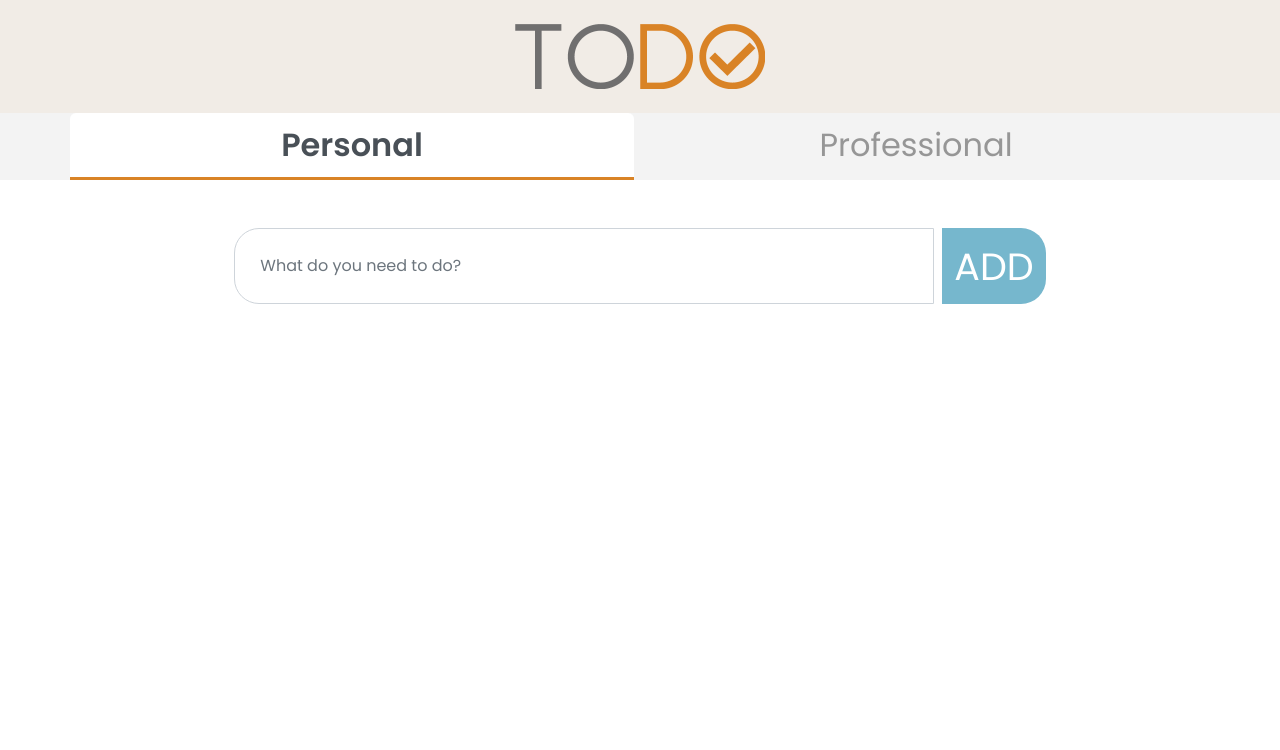
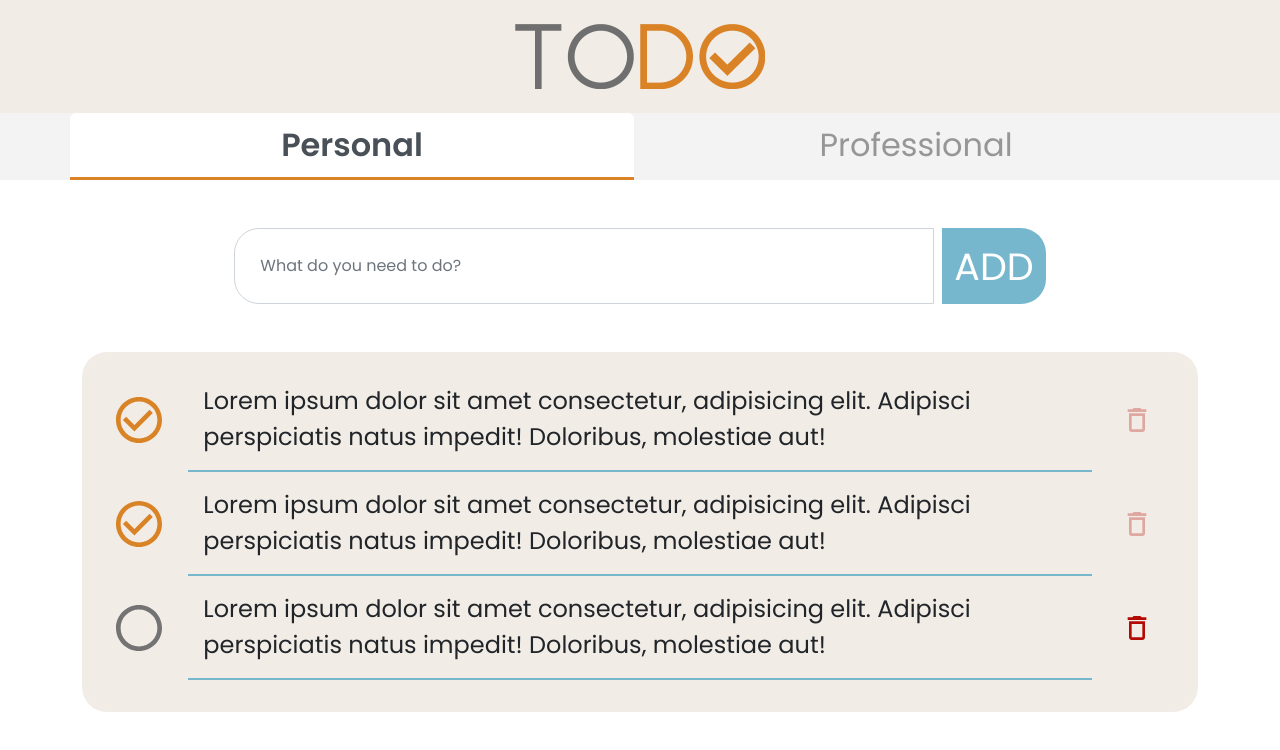
Before and after one commit to ilia-bielousov/toDoReactClasses_frontend, a React (Create React App) app in the folder my-app/: page / in a window 1280 px wide. Shown: the top 750 px of the page. Built offline with nearby package versions, Linux system fonts and the light colour scheme.

Commit message:
created Component AppList

```diff
--- a/my-app/src/components/app/App.js
+++ b/my-app/src/components/app/App.js
@@ -2,6 +2,7 @@ import { Component } from 'react';
 import AppHeader from '../appHeader/AppHeader';
 import AppNav from '../appNav/AppNav';
 import AppForm from '../appForm/AppForm';
+import AppList from '../appList/AppList';
 import './App.scss';
 
 class App extends Component {
@@ -19,6 +20,7 @@ class App extends Component {
         <AppHeader />
         <AppNav />
         <AppForm />
+        <AppList />
       </div>
     );
   }
--- a/my-app/src/components/appList/AppList.js
+++ b/my-app/src/components/appList/AppList.js
@@ -0,0 +1,144 @@
+import { Component } from "react";
+import { Container, Row, Col } from "react-bootstrap";
+import './AppList.scss';
+
+class AppList extends Component {
+  constructor(props) {
+    super(props);
+  }
+
+  render() {
+    return (
+      <Container>
+        <div className="main__list list p-3 mb-4">
+          <Row>
+            <ul className="list__inner">
+              <li className="list__item d-flex align-items-center">
+                <Col sm={1} xs={2} className="d-grid">
+                  <span class="list__done">
+                    <svg width="64" height="64" viewBox="0 0 64 64" fill="none" xmlns="http://www.w3.org/2000/svg">
+                      <g clip-path="url(#clip0_116_188)">
+                        <path
+                          d="M38.557 21.834L23.4 36.991L15.143 28.757L11.9 32L23.4 43.5L41.8 25.1L38.557 21.834ZM28 9C15.304 9 5 19.304 5 32C5 44.696 15.304 55 28 55C40.696 55 51 44.696 51 32C51 19.304 40.696 9 28 9ZM28 50.4C17.834 50.4 9.6 42.166 9.6 32C9.6 21.834 17.834 13.6 28 13.6C38.166 13.6 46.4 21.834 46.4 32C46.4 42.166 38.166 50.4 28 50.4Z"
+                          fill="#D98326" />
+                      </g>
+                      <defs>
+                        <clipPath id="clip0_116_188">
+                          <rect width="64" height="64" fill="white" />
+                        </clipPath>
+                      </defs>
+                    </svg>
+                  </span>
+                </Col>
+                <Col sm={10} xs={8} className="d-grid">
+                  <p class="list__text">
+                    Lorem ipsum dolor sit amet consectetur, adipisicing elit. Adipisci perspiciatis natus impedit!
+                    Doloribus, molestiae aut!
+                  </p>
+                </Col>
+                <Col sm={1} xs={2} className="d-grid">
+                  <span class="list__delete">
+                    <svg width="32" height="32" viewBox="0 0 32 32" fill="none" xmlns="http://www.w3.org/2000/svg">
+                      <g opacity="0.3" clip-path="url(#clip0_116_185)">
+                        <path
+                          d="M7.99999 25.3333C7.99999 26.8 9.19999 28 10.6667 28H21.3333C22.8 28 24 26.8 24 25.3333V9.33333H7.99999V25.3333ZM10.6667 12H21.3333V25.3333H10.6667V12ZM20.6667 5.33333L19.3333 4H12.6667L11.3333 5.33333H6.66666V8H25.3333V5.33333H20.6667Z"
+                          fill="#B30B04" />
+                      </g>
+                      <defs>
+                        <clipPath id="clip0_116_185">
+                          <rect width="32" height="32" fill="white" />
+                        </clipPath>
+                      </defs>
+                    </svg>
+                  </span>
+                </Col>
+              </li>
+              <li className="list__item d-flex align-items-center">
+                <Col sm={1} xs={2} className="d-grid">
+                  <span class="list__done">
+                    <svg width="64" height="64" viewBox="0 0 64 64" fill="none" xmlns="http://www.w3.org/2000/svg">
+                      <g clip-path="url(#clip0_116_188)">
+                        <path
+                          d="M38.557 21.834L23.4 36.991L15.143 28.757L11.9 32L23.4 43.5L41.8 25.1L38.557 21.834ZM28 9C15.304 9 5 19.304 5 32C5 44.696 15.304 55 28 55C40.696 55 51 44.696 51 32C51 19.304 40.696 9 28 9ZM28 50.4C17.834 50.4 9.6 42.166 9.6 32C9.6 21.834 17.834 13.6 28 13.6C38.166 13.6 46.4 21.834 46.4 32C46.4 42.166 38.166 50.4 28 50.4Z"
+                          fill="#D98326" />
+                      </g>
+                      <defs>
+                        <clipPath id="clip0_116_188">
+                          <rect width="64" height="64" fill="white" />
+                        </clipPath>
+                      </defs>
+                    </svg>
+                  </span>
+                </Col>
+                <Col sm={10} xs={8} className="d-grid">
+                  <p class="list__text">
+                    Lorem ipsum dolor sit amet consectetur, adipisicing elit. Adipisci perspiciatis natus impedit!
+                    Doloribus, molestiae aut!
+                  </p>
+                </Col>
+                <Col sm={1} xs={2} className="d-grid">
+                  <span class="list__delete">
+                    <svg width="32" height="32" viewBox="0 0 32 32" fill="none" xmlns="http://www.w3.org/2000/svg">
+                      <g opacity="0.3" clip-path="url(#clip0_116_185)">
+                        <path
+                          d="M7.99999 25.3333C7.99999 26.8 9.19999 28 10.6667 28H21.3333C22.8 28 24 26.8 24 25.3333V9.33333H7.99999V25.3333ZM10.6667 12H21.3333V25.3333H10.6667V12ZM20.6667 5.33333L19.3333 4H12.6667L11.3333 5.33333H6.66666V8H25.3333V5.33333H20.6667Z"
+                          fill="#B30B04" />
+                      </g>
+                      <defs>
+                        <clipPath id="clip0_116_185">
+                          <rect width="32" height="32" fill="white" />
+                        </clipPath>
+                      </defs>
+                    </svg>
+                  </span>
+                </Col>
+              </li>
+              <li className="list__item d-flex align-items-center">
+                <Col sm={1} xs={2} className="d-grid">
+                  <span class="list__done">
+                    <svg width="64" height="64" viewBox="0 0 64 64" fill="none" xmlns="http://www.w3.org/2000/svg">
+                      <g clip-path="url(#clip0_117_236)">
+                        <path
+                          d="M28 9C15.304 9 5 19.304 5 32C5 44.696 15.304 55 28 55C40.696 55 51 44.696 51 32C51 19.304 40.696 9 28 9ZM28 50.4C17.834 50.4 9.6 42.166 9.6 32C9.6 21.834 17.834 13.6 28 13.6C38.166 13.6 46.4 21.834 46.4 32C46.4 42.166 38.166 50.4 28 50.4Z"
+                          fill="#737373" />
+                      </g>
+                      <defs>
+                        <clipPath id="clip0_117_236">
+                          <rect width="64" height="64" fill="white" />
+                        </clipPath>
+                      </defs>
+                    </svg>
+                  </span>
+                </Col>
+                <Col sm={10} xs={8} className="d-grid">
+                  <p class="list__text">
+                    Lorem ipsum dolor sit amet consectetur, adipisicing elit. Adipisci perspiciatis natus impedit!
+                    Doloribus, molestiae aut!
+                  </p>
+                </Col>
+                <Col sm={1} xs={2} className="d-grid">
+                  <span class="list__delete">
+                    <svg width="32" height="32" viewBox="0 0 32 32" fill="none" xmlns="http://www.w3.org/2000/svg">
+                      <g opacity="1" clip-path="url(#clip0_116_185)">
+                        <path
+                          d="M7.99999 25.3333C7.99999 26.8 9.19999 28 10.6667 28H21.3333C22.8 28 24 26.8 24 25.3333V9.33333H7.99999V25.3333ZM10.6667 12H21.3333V25.3333H10.6667V12ZM20.6667 5.33333L19.3333 4H12.6667L11.3333 5.33333H6.66666V8H25.3333V5.33333H20.6667Z"
+                          fill="#B30B04" />
+                      </g>
+                      <defs>
+                        <clipPath id="clip0_116_185">
+                          <rect width="32" height="32" fill="white" />
+                        </clipPath>
+                      </defs>
+                    </svg>
+                  </span>
+                </Col>
+              </li>
+            </ul>
+          </Row>
+        </div>
+      </Container>
+    );
+  }
+}
+
+export default AppList;
--- a/my-app/src/components/appList/AppList.scss
+++ b/my-app/src/components/appList/AppList.scss
@@ -0,0 +1,36 @@
+@import '../settings';
+
+.list {
+
+  border-radius: 25px;
+  background-color: $bg_main;
+
+  &__done {
+    justify-self: center;
+  }
+
+  &__text {
+    margin-bottom: 0px;
+    padding: 15px;
+    border-bottom: 2px solid $bg_btn;
+    font-size: 24px;
+
+    @media (max-width: 768px) {
+      font-size: 18px;
+    }
+
+
+    @media (max-width: 576px) {
+      font-size: 16px;
+    }
+  }
+
+  &__delete {
+    justify-self: center;
+  }
+
+  &__done,
+  &__delete {
+    cursor: pointer;
+  }
+}
```
